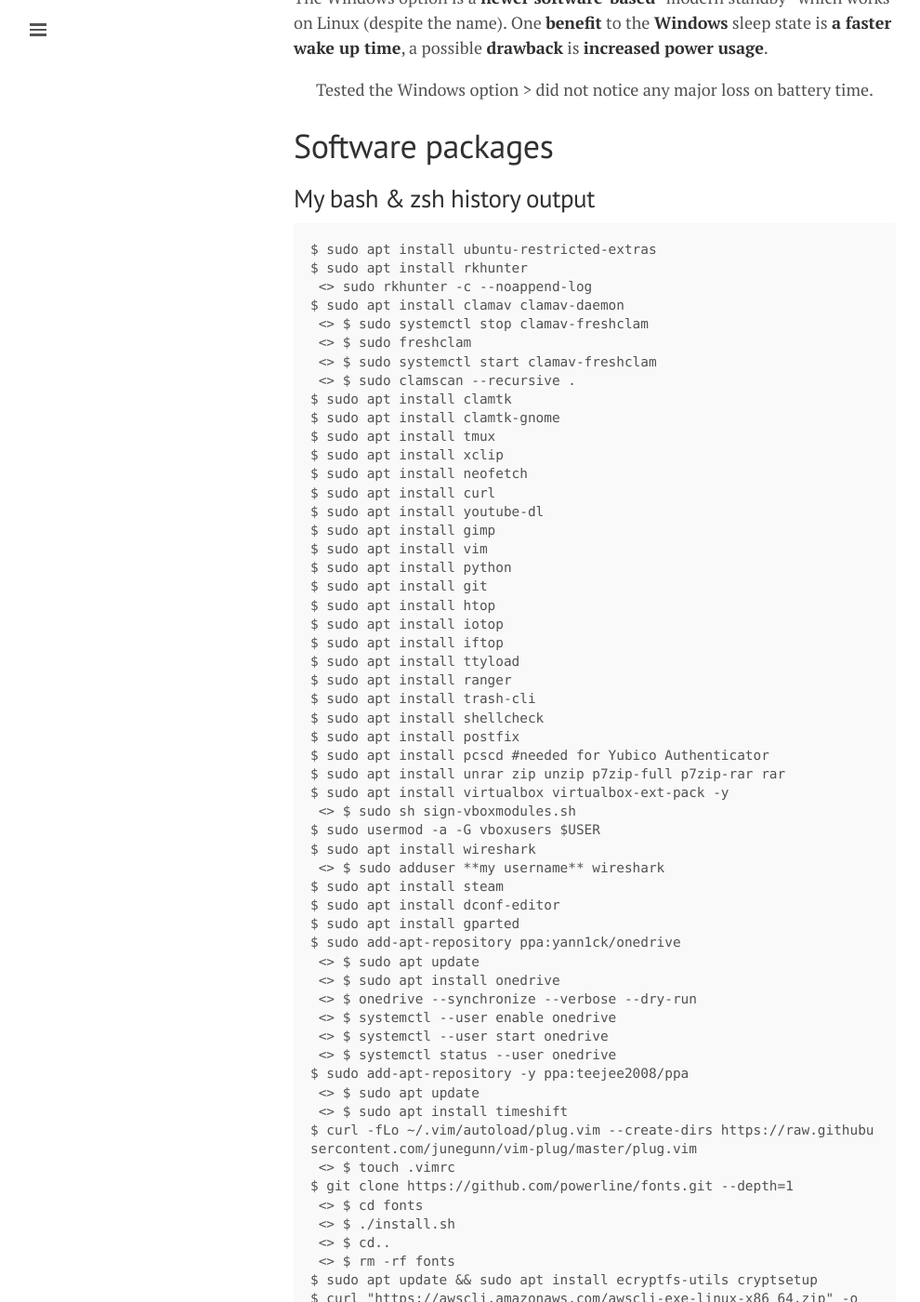
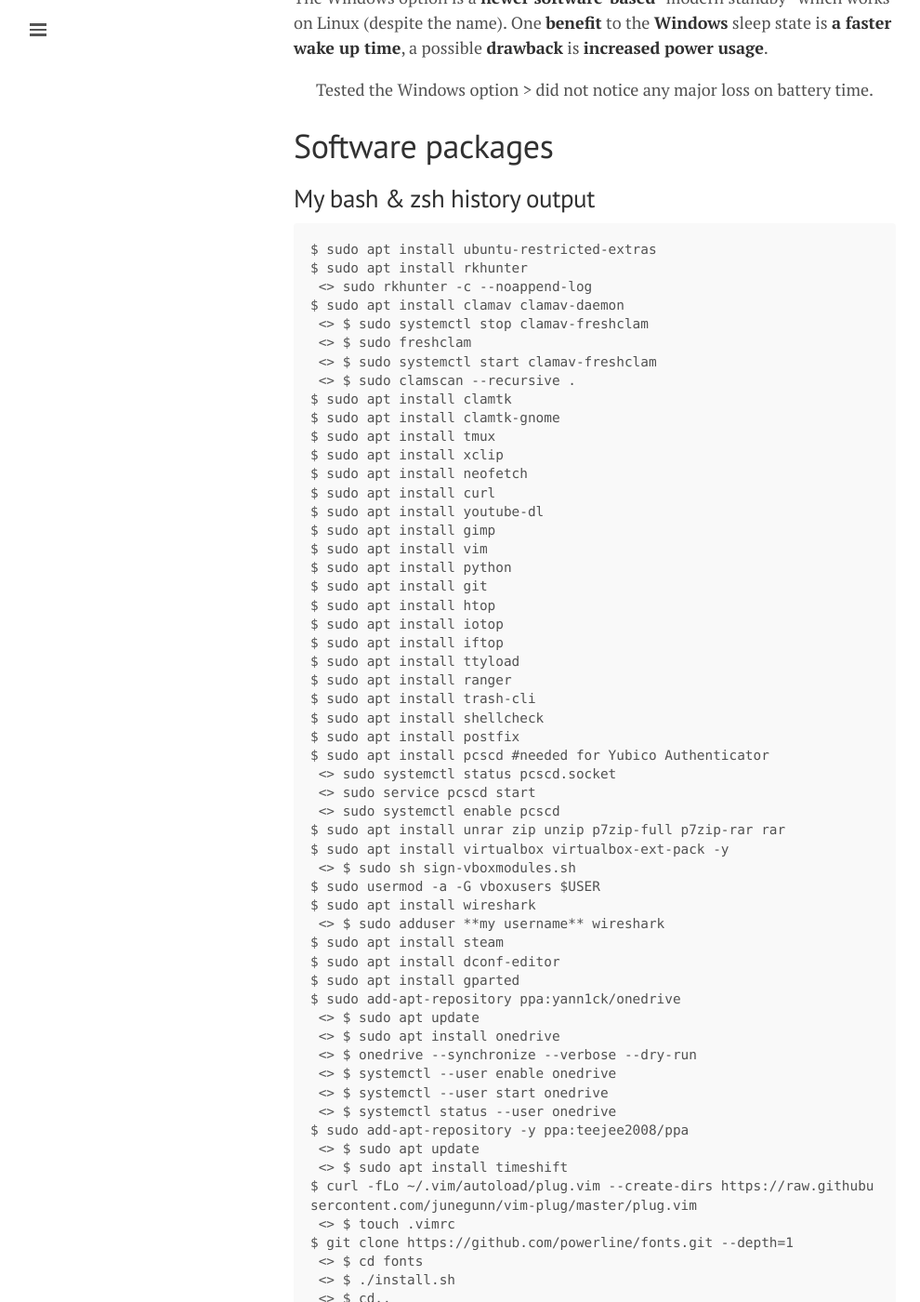
Before and after one commit to lgeurts/lgeurts.github.io, a Jekyll site: the page built from _posts/2021-10-15-ubuntu-setup-notes-for-x1-carbon-gen8.md, in a window 1280 px wide and 1400 px high, scrolled down 1145 px. Shown: the whole window at 93% size, without its empty margins (0-990 px from the left). Built offline with Jekyll 4.4.1, drawn with Linux system fonts in a browser that asks for light colours; nearby versions of some CDN libraries; comment, search, counter and statistics services are not loaded; some of the changed text lies outside the part shown.

Commit message:
Update 2021-10-15-ubuntu-setup-notes-for-x1-carbon-gen8.md

```diff
--- a/_posts/2021-10-15-ubuntu-setup-notes-for-x1-carbon-gen8.md
+++ b/_posts/2021-10-15-ubuntu-setup-notes-for-x1-carbon-gen8.md
@@ -59,6 +59,9 @@
 $ sudo apt install shellcheck
 $ sudo apt install postfix
 $ sudo apt install pcscd #needed for Yubico Authenticator
+ <> sudo systemctl status pcscd.socket
+ <> sudo service pcscd start
+ <> sudo systemctl enable pcscd
 $ sudo apt install unrar zip unzip p7zip-full p7zip-rar rar
 $ sudo apt install virtualbox virtualbox-ext-pack -y
  <> $ sudo sh sign-vboxmodules.sh
```
